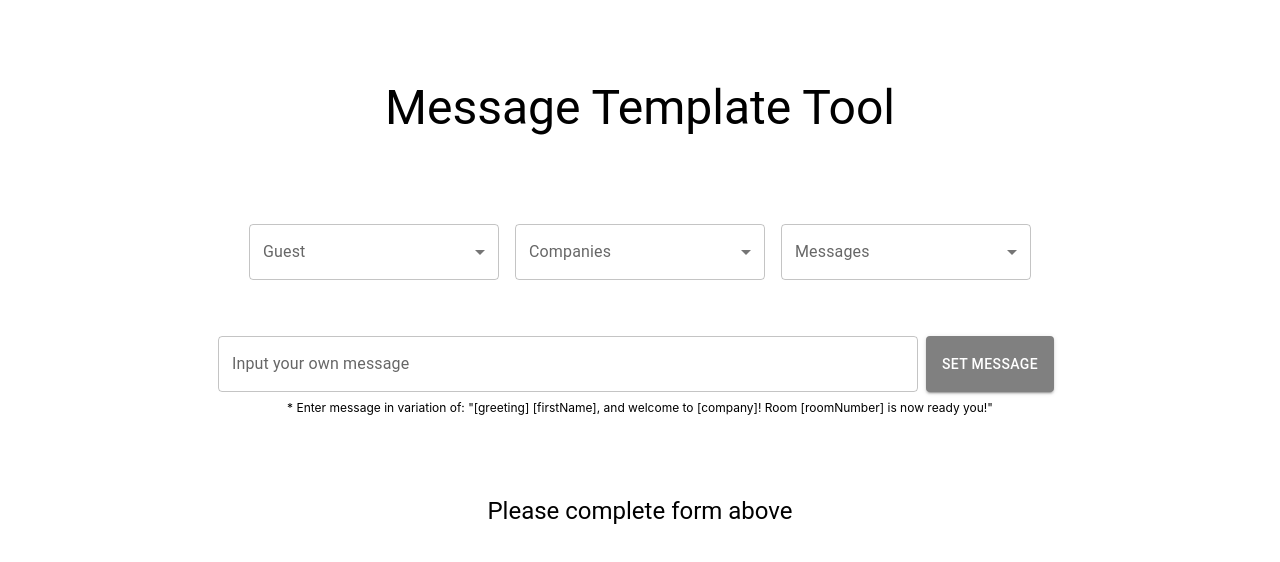
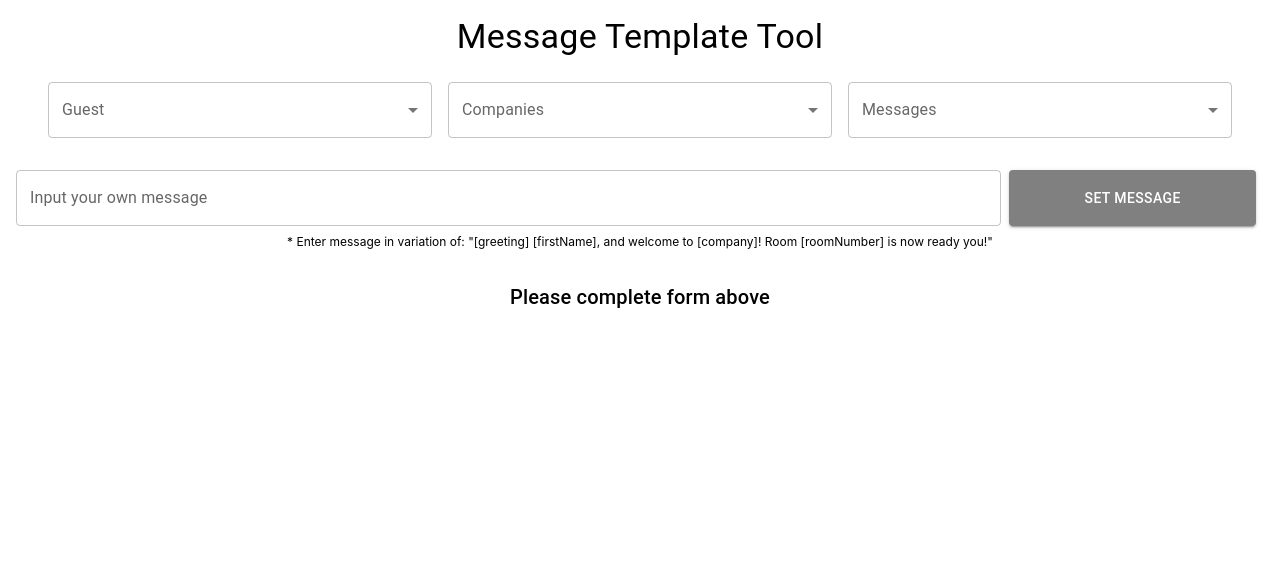
Before and after one commit to AnthonyDampier/message_template_tool, a React (Create React App) app: page / in a window 1280 px wide. Shown: the top 562 px of the page. Built offline with nearby package versions, Linux system fonts and the light colour scheme.

Commit message:
Minor css change making GUI device size responsive

```diff
--- a/src/App.js
+++ b/src/App.js
@@ -17,9 +17,11 @@ export default function App() {
 
   return (
     <Box className="App">
-      <Typography sx={{display:'flex',justifyContent:'center', p: 10}} variant='h3' className="App-header">
-        Message Template Tool
-      </Typography>
+      <Box sx={{ display: 'flex', justifyContent: 'center', width: 1}}>
+        <Typography sx={{alignContent:'center', p: 2}} variant='h4' component='h1' className="App-header">
+          Message Template Tool
+        </Typography>
+      </Box>
       <UserInterface
         guestData={guestData}
         companiesData={companiesData}
--- a/src/components/MessageCreator.jsx
+++ b/src/components/MessageCreator.jsx
@@ -29,10 +29,8 @@ export default function MessageCreator({guest, company, messageTemplate, getCurr
     )
 
     return(
-        <Box>
-            <Typography sx={{display: 'flex', width: 700, backgroundColor: 'lightGreen', p: 2, borderRadius: 2, justifyContent: 'center'}} variant='h6' component='h2'>
+            <Typography sx={{display: 'flex', width: 1, p: 2, backgroundColor: 'lightGreen', borderRadius: 2, justifyContent: 'center'}} variant='h6' component='h2'>
                 {finalMessage()}
             </Typography>
-        </Box>
     )
 }
--- a/src/components/PersonalizeMessage.jsx
+++ b/src/components/PersonalizeMessage.jsx
@@ -10,21 +10,21 @@ export default function PersonalizeMessage({setMessageTemplate}){
     const [newMessage, setNewMessage] = React.useState('')
 
     return(
-        <Box sx={{p: 5}}>
+        <Box sx={{p: 2}}>
             <Box sx={{display: 'flex', justifyContent: 'center', my: 1}}>
                 <TextField
-                    sx={{width: 700}}
+                    sx={{width: .8}}
                     id="outlined-basic"
                     label="Input your own message"
                     variant="outlined"
                     value={newMessage}
                     onChange={(event) => setNewMessage(event.target.value)}
                 />
-                <Button sx={{mx: 1, backgroundColor: 'grey'}} variant="contained" onClick={() => setMessageTemplate({message: newMessage})}>
+                <Button sx={{mx: 1, backgroundColor: 'grey', width: .2}} variant="contained" onClick={() => setMessageTemplate({message: newMessage})}>
                     Set Message
                 </Button>
             </Box>
-            <Typography sx={{display: 'flex', justifyContent:'center', fontSize: 12}} variant='span'>
+            <Typography sx={{display: 'flex', justifyContent:'center', fontSize: 12, width: 1}} variant='span'>
                 * Enter message in variation of: "[greeting] [firstName], and welcome to [company]! Room [roomNumber] is now ready you!"
             </Typography>
         </Box>
--- a/src/components/SelectCompany.jsx
+++ b/src/components/SelectCompany.jsx
@@ -10,7 +10,7 @@ export default function SelectCompany({companiesData, company, setCompany}) {
     };
 
     return (
-        <FormControl sx={{ m: 1, minWidth: 100, width: 250 }}>
+        <FormControl sx={{ m: 1, width: .3}}>
             <InputLabel id="demo-simple-select-autowidth-label">Companies</InputLabel>
             <Select
             labelId="demo-simple-select-autowidth-label"
--- a/src/components/SelectGuest.jsx
+++ b/src/components/SelectGuest.jsx
@@ -12,7 +12,7 @@ export default function SelectGuest({guestData, guest, setGuest}) {
     };
 
     return (
-        <FormControl sx={{ m: 1, minWidth: 100, width: 250 }}>
+        <FormControl sx={{ m: 1, width: .3}}>
             <InputLabel id="demo-simple-select-autowidth-label">Guest</InputLabel>
             <Select
             labelId="demo-simple-select-autowidth-label"
--- a/src/components/SelectMessageTemplate.jsx
+++ b/src/components/SelectMessageTemplate.jsx
@@ -11,7 +11,7 @@ export default function SelectMessageTemplate({messageTemplates, messageTemplate
     };
 
     return (
-        <FormControl sx={{ m: 1, minWidth: 100, width: 250 }}>
+        <FormControl sx={{ m: 1, width: .3}}>
             <InputLabel id="demo-simple-select-autowidth-label">Messages</InputLabel>
             <Select
             labelId="demo-simple-select-autowidth-label"
--- a/src/components/UserInterface.jsx
+++ b/src/components/UserInterface.jsx
@@ -23,7 +23,7 @@ export default function UserInterface({guestData, companiesData, messageTemplate
 
 
     return(
-        <Box>
+        <Box sx={{width: 1}}>
             {/* Selectors */}
             <Box sx={{display:"flex", justifyContent:"center"}}>
                 {/* Select guest */}
@@ -47,7 +47,7 @@ export default function UserInterface({guestData, companiesData, messageTemplate
             {/* Create personalized message */}
             <PersonalizeMessage setMessageTemplate={setMessageTemplate}/>
             {/* Render final message */}
-            <Box sx={{display:'flex', justifyContent:"center", p:5}}>
+            <Box sx={{display:'flex', justifyContent:"center", p:2}}>
                 { guest.firstName && company.company && messageTemplate.message ?
                     <MessageCreator
                         guest={guest}
@@ -58,7 +58,7 @@ export default function UserInterface({guestData, companiesData, messageTemplate
 
                     :
 
-                    <Typography variant="h5" component="h2" >Please complete form above</Typography>
+                    <Typography variant="h6" component="h2" sx={{width: .7, display: 'flex', justifyContent: 'center'}} >Please complete form above</Typography>
                 }
             </Box>
         </Box>
```
